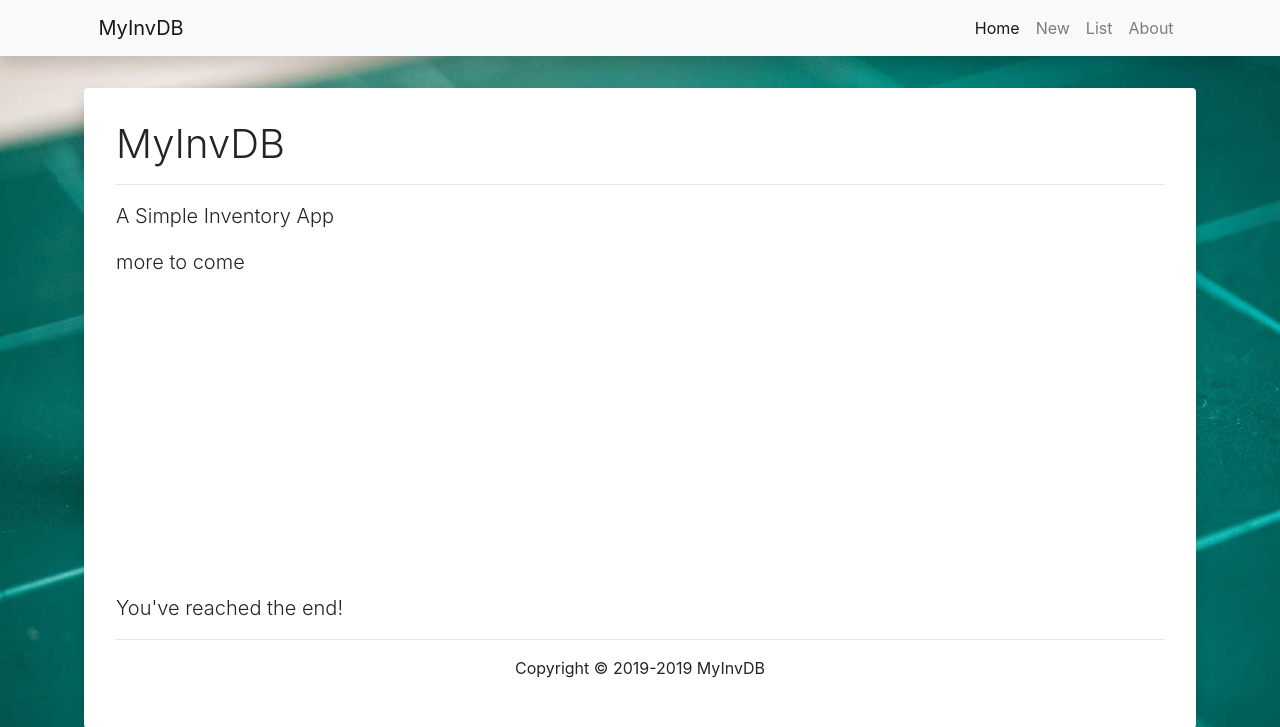
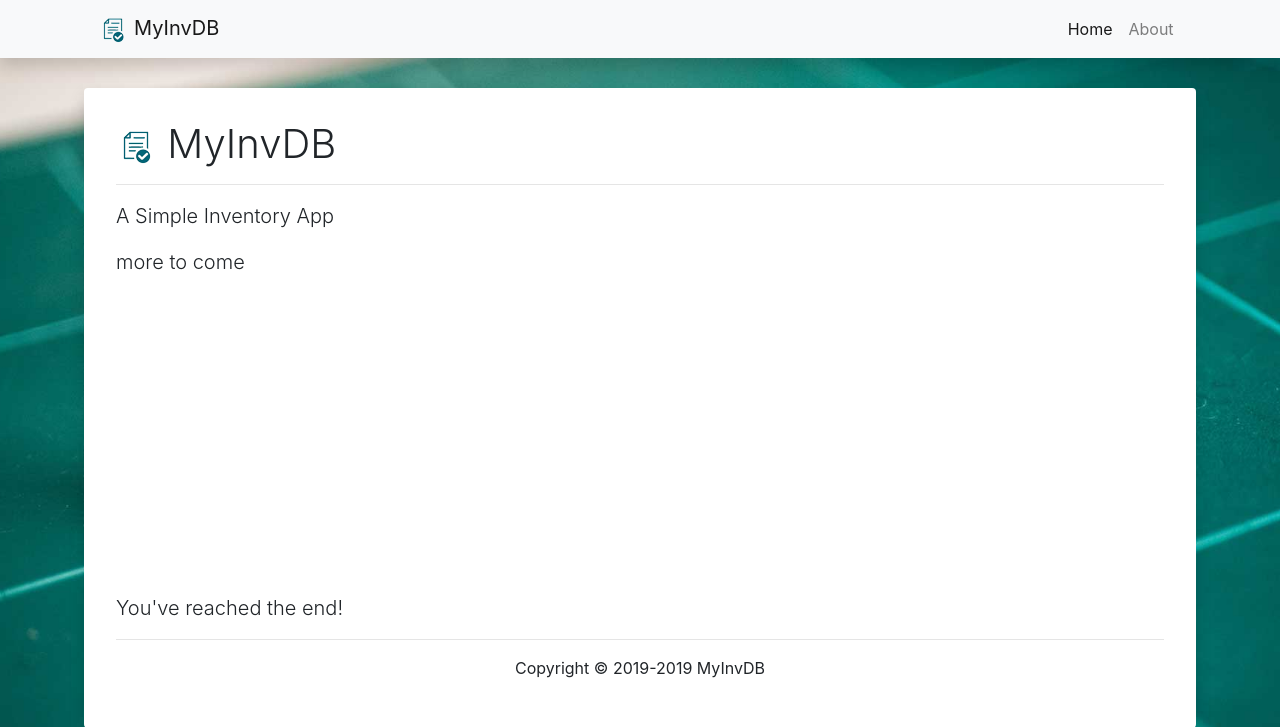
Before and after one commit to DKMitt/myinvdb, a PHP site: page / in a window 1280 px wide. Shown: the top 727 px of the page. Run offline with PHP 8.4, Linux system fonts and the light colour scheme.

Commit message:
index: logo and icons

```diff
--- a/css/style.css
+++ b/css/style.css
@@ -14,7 +14,7 @@ body {
 }
 
 .p-5 {
-  padding: 2rem!important;
+  padding: 2rem !important;
 }
 
 #copyright p {
--- a/includes/top_nav.html
+++ b/includes/top_nav.html
@@ -1,7 +1,10 @@
 <nav class="navbar navbar-expand-lg navbar-light bg-light fixed-top mb-5 shadow">
     <div class="container">
-        <a class="navbar-brand" href="#">MyInvDB</a>
-        <button class="navbar-toggler" type="button" data-toggle="collapse" data-target="#navbarResponsive" aria-controls="navbarResponsive" aria-expanded="false" aria-label="Toggle navigation">
+        <a class="navbar-brand" href="#"><img src="images/logo-30.png"
+                class="img-fluid ${3|rounded-top,rounded-right,rounded-bottom,rounded-left,rounded-circle,|}"
+                alt="MyInvDB Logo"> MyInvDB</a>
+        <button class="navbar-toggler" type="button" data-toggle="collapse" data-target="#navbarResponsive"
+            aria-controls="navbarResponsive" aria-expanded="false" aria-label="Toggle navigation">
             <span class="navbar-toggler-icon"></span>
         </button>
         <div class="collapse navbar-collapse" id="navbarResponsive">
@@ -12,12 +15,6 @@
                     </a>
                 </li>
                 <li class="nav-item">
-            <a class="nav-link" href="#">New</a>
-            </li>
-            <li class="nav-item">
-            <a class="nav-link" href="#">List</a>
-            </li>
-            <li class="nav-item">
                     <a class="nav-link" href="#">About</a>
                 </li>
             </ul>
--- a/index.php
+++ b/index.php
@@ -10,7 +10,7 @@
   <!-- Bootstrap CSS -->
   <link rel="stylesheet" href="https://stackpath.bootstrapcdn.com/bootstrap/4.3.1/css/bootstrap.min.css" integrity="sha384-ggOyR0iXCbMQv3Xipma34MD+dH/1fQ784/j6cY/iJTQUOhcWr7x9JvoRxT2MZw1T" crossorigin="anonymous">
   <link rel="stylesheet" type="text/css" href="css\style.css">
-  <link rel="icon" type="image/png" href="images/favicon.png">
+  <link rel="icon" type="image/png" href="images/favicon.ico">
 </head>
 
 <body>
@@ -23,7 +23,7 @@
   <div class="container">
     <div class="card border-0 shadow my-5">
       <div class="card-body p-5">
-        <h1 class="font-weight-light">MyInvDB</h1>
+        <h1 class="font-weight-light"><img src="images/logo-40.png" class="img-fluid ${3|rounded-top,rounded-right,rounded-bottom,rounded-left,rounded-circle,|}" alt="MyInvDB Logo"> MyInvDB</h1>
         <hr>
         <p class="lead">A Simple Inventory App</p>
         <p class="lead">more to come</p>
@@ -37,14 +37,14 @@
         <?php include 'includes/copyright.php'; ?>
         <!-- Copyright End -->
 
+        </img>
       </div>
     </div>
-  </div>
-  <!-- Optional JavaScript -->
-  <!-- jQuery first, then Popper.js, then Bootstrap JS -->
-  <script src="https://code.jquery.com/jquery-3.3.1.slim.min.js" integrity="sha384-q8i/X+965DzO0rT7abK41JStQIAqVgRVzpbzo5smXKp4YfRvH+8abtTE1Pi6jizo" crossorigin="anonymous"></script>
-  <script src="https://cdnjs.cloudflare.com/ajax/libs/popper.js/1.14.7/umd/popper.min.js" integrity="sha384-UO2eT0CpHqdSJQ6hJty5KVphtPhzWj9WO1clHTMGa3JDZwrnQq4sF86dIHNDz0W1" crossorigin="anonymous"></script>
-  <script src="https://stackpath.bootstrapcdn.com/bootstrap/4.3.1/js/bootstrap.min.js" integrity="sha384-JjSmVgyd0p3pXB1rRibZUAYoIIy6OrQ6VrjIEaFf/nJGzIxFDsf4x0xIM+B07jRM" crossorigin="anonymous"></script>
+    <!-- Optional JavaScript -->
+    <!-- jQuery first, then Popper.js, then Bootstrap JS -->
+    <script src="https://code.jquery.com/jquery-3.3.1.slim.min.js" integrity="sha384-q8i/X+965DzO0rT7abK41JStQIAqVgRVzpbzo5smXKp4YfRvH+8abtTE1Pi6jizo" crossorigin="anonymous"></script>
+    <script src="https://cdnjs.cloudflare.com/ajax/libs/popper.js/1.14.7/umd/popper.min.js" integrity="sha384-UO2eT0CpHqdSJQ6hJty5KVphtPhzWj9WO1clHTMGa3JDZwrnQq4sF86dIHNDz0W1" crossorigin="anonymous"></script>
+    <script src="https://stackpath.bootstrapcdn.com/bootstrap/4.3.1/js/bootstrap.min.js" integrity="sha384-JjSmVgyd0p3pXB1rRibZUAYoIIy6OrQ6VrjIEaFf/nJGzIxFDsf4x0xIM+B07jRM" crossorigin="anonymous"></script>
 </body>
 
 </html>
```
Also changed, not shown: images/logo-30.png (added), images/logo-40.png (added), images/logo-75.png (added). Lines whose indentation alone changed are shown as unchanged.
